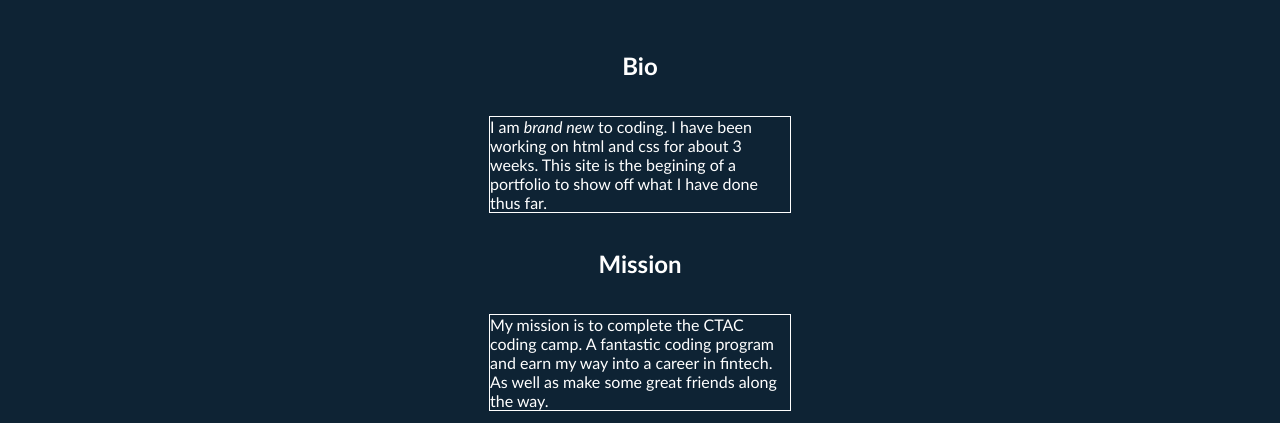
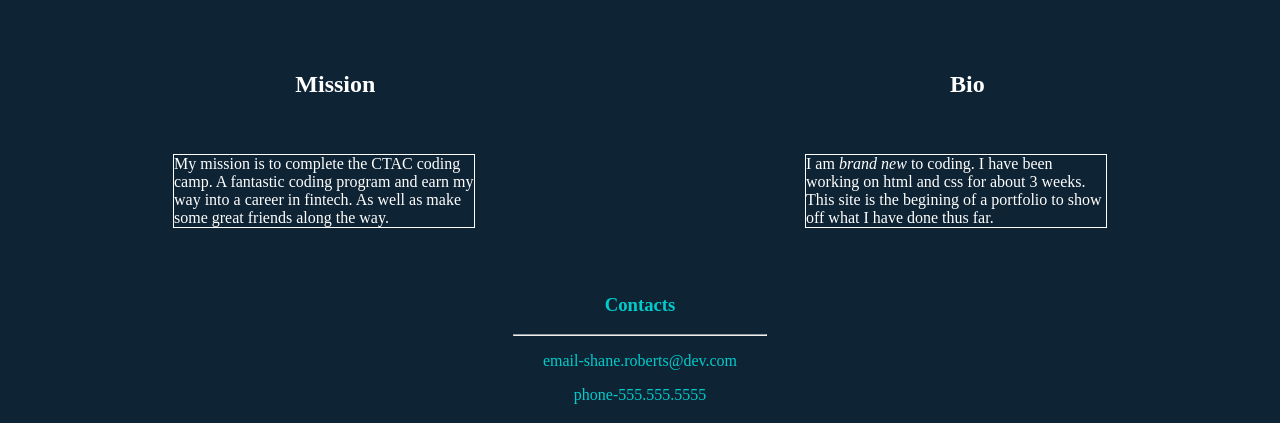
Before and after one commit to sroberts32/portfolio, a plain HTML site: page index.html in a window 1280 px wide. Shown: the part 529-952 px from the top of the page. Drawn offline with Linux system fonts and the light colour scheme.

Commit message:
aligned text on index

```diff
--- a/index.html
+++ b/index.html
@@ -8,7 +8,7 @@
     <link rel="stylesheet" href="stylesheet.css" />
   </head>
 
-  <body class="body">
+  <body style="background-color:rgb(14, 35, 52)">
     <nav class="nav">
       <div class="thief">
         <img src="1sr.jpg" width="50px" />
@@ -41,11 +41,22 @@
       <h1 class="h1"><strong>Shane Roberts</strong></h1>
     </div>
 
-    <div>
+    <div class="rowi">
+      <h2 class="easteregg">
+        Mission
+        <span class="tooltiptext"
+          >What we try to do every night Pinky... Try to take over the
+          world.</span
+        >
+      </h2>
       <h2>Bio</h2>
     </div>
 
     <div class="rowi">
+      <p class="border">
+        My mission is to complete the CTAC coding camp. A fantastic coding program and earn my way
+        into a career in fintech. As well as make some great friends along the way.
+      </p>
       <p class="border">
         I am <em>brand new</em> to coding. I have been working on html and css
         for about 3 weeks. This site is the begining of a portfolio to show off
@@ -53,25 +64,10 @@
       </p>
     </div>
 
-    <h2 class="easteregg">
-      Mission
-      <span class="tooltiptext"
-        >What we try to do every night Pinky... Try to take over the
-        world.</span
-      >
-    </h2>
-
-    <div class="rowi">
-      <p class="border">
-        My mission is to complete the CTAC coding camp. A fantastic coding program and earn my way
-        into a career in fintech. As well as make some great friends along the way.
-      </p>
-    </div>
-
     <footer class="footer">
       <h3>Contacts</h3>
       <hr class="hr" width="20%" />
-      <p>email-shane.roberts@thebadguy.com</p>
+      <p>email-shane.roberts@dev.com</p>
       <p>phone-555.555.5555</p>
     </footer>
   </body>
--- a/stylesheet.css
+++ b/stylesheet.css
@@ -137,7 +137,7 @@ h2 {
 
   .rowi {
     display: flex;
-    justify-content: center;
+    justify-content: space-around;
     margin-bottom: 20px;
     margin-top: 20px;
   }
```
Also changed, not shown: interests.html (+1 -1 lines), projects.html (+1 -1 lines).
